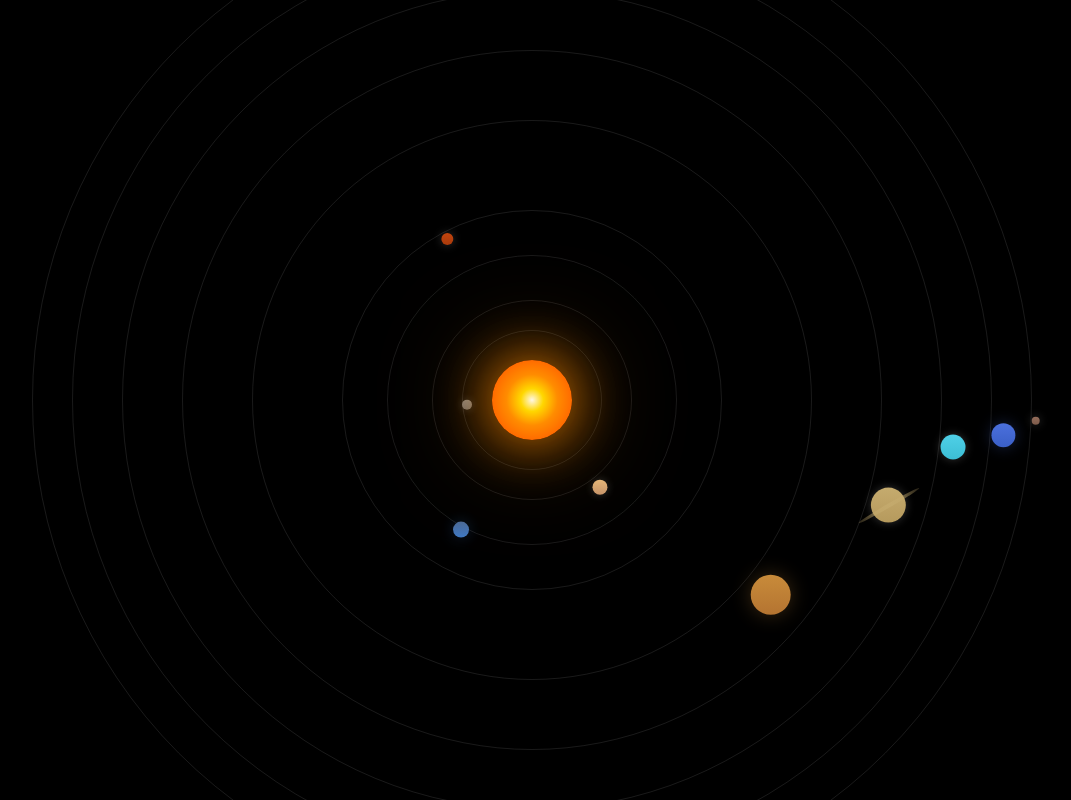
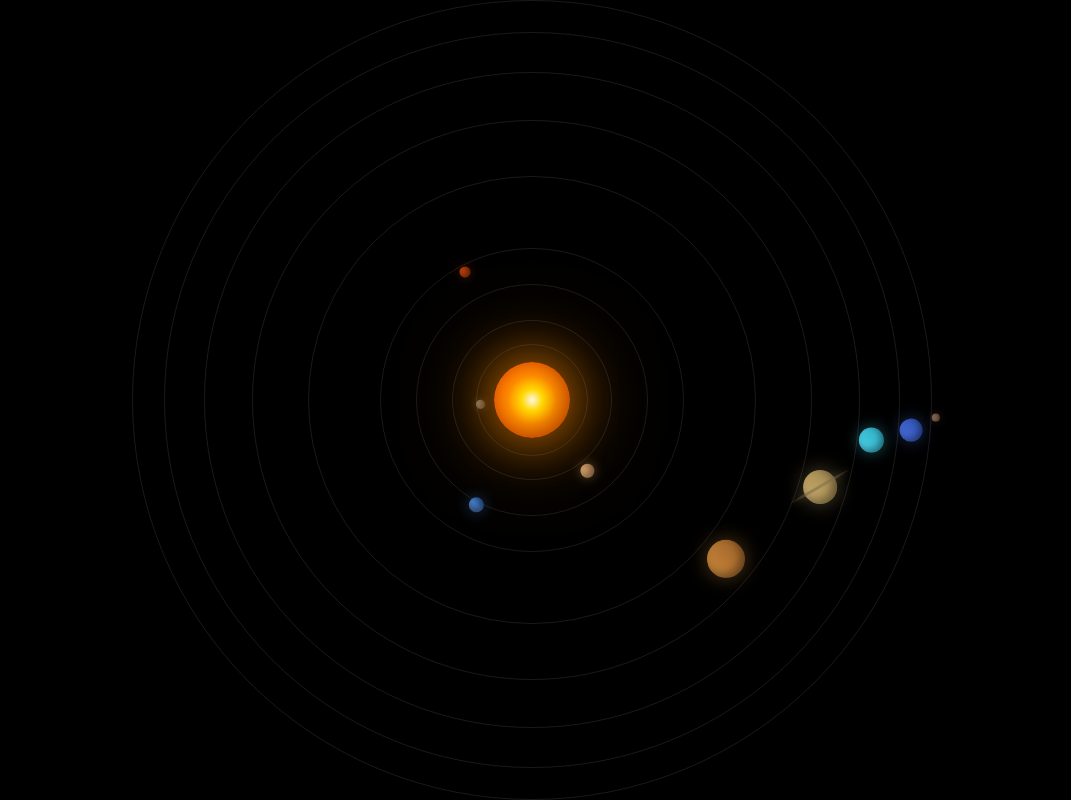
Before and after one commit to stanleycyang/solar-system, a Next.js app: page / in a window 1280 px wide. Shown: the whole page, without its empty margins (108-1179 px from the left). Built offline with nearby package versions, Linux system fonts and the light colour scheme.

Commit message:
3D + fits better

```diff
--- a/app/components/SolarSystem.tsx
+++ b/app/components/SolarSystem.tsx
@@ -1,5 +1,5 @@
 "use client";
-import { useEffect, useRef } from "react";
+import { useEffect, useRef, useState } from "react";
 
 interface PlanetConfig {
   name: string;
@@ -7,7 +7,13 @@ interface PlanetConfig {
   speed: number;
 }
 
-const planets: PlanetConfig[] = [
+const getScaleFactor = () => {
+  // Scale orbit sizes based on viewport
+  const viewportSize = Math.min(window.innerWidth, window.innerHeight);
+  return viewportSize / 1000; // Base scale on 1000px viewport
+};
+
+const getBaseOrbits = () => [
   { name: "mercury", orbitRadius: 70, speed: 4.1 },
   { name: "venus", orbitRadius: 100, speed: 1.6 },
   { name: "earth", orbitRadius: 145, speed: 1 },
@@ -21,8 +27,28 @@ const planets: PlanetConfig[] = [
 
 export default function SolarSystem() {
   const animationFrameRef = useRef<number | null>(null);
+  const [planets, setPlanets] = useState<PlanetConfig[]>([]);
 
   useEffect(() => {
+    const handleResize = () => {
+      const scaleFactor = getScaleFactor();
+      const baseOrbits = getBaseOrbits();
+      setPlanets(
+        baseOrbits.map((planet) => ({
+          ...planet,
+          orbitRadius: planet.orbitRadius * scaleFactor,
+        }))
+      );
+    };
+
+    handleResize(); // Initial setup
+    window.addEventListener("resize", handleResize);
+    return () => window.removeEventListener("resize", handleResize);
+  }, []);
+
+  useEffect(() => {
+    if (!planets.length) return;
+
     const animate = () => {
       planets.forEach(({ name, speed, orbitRadius }) => {
         const planet = document.querySelector(`.${name}`) as HTMLElement;
@@ -31,7 +57,6 @@ export default function SolarSystem() {
           const newRotation = currentRotation + speed;
           planet.dataset.rotation = newRotation.toString();
 
-          // Calculate x and y position on the orbit
           const angle = (newRotation * Math.PI) / 180;
           const x = Math.cos(angle) * orbitRadius;
           const y = Math.sin(angle) * orbitRadius;
@@ -50,7 +75,9 @@ export default function SolarSystem() {
         cancelAnimationFrame(animationFrameRef.current);
       }
     };
-  }, []);
+  }, [planets]);
+
+  if (!planets.length) return null;
 
   return (
     <div className='solar-system'>
--- a/app/globals.css
+++ b/app/globals.css
@@ -1,7 +1,20 @@
 @import url("https://fonts.googleapis.com/css2?family=Orbitron:wght@400;700&display=swap");
 
 :root {
-  --sun-size: 80px;
+  /* Base sizes that will scale with viewport */
+  --base-unit: min(1.2vw, 16px);
+  --sun-size: calc(var(--base-unit) * 5);
+
+  /* Planet sizes relative to base unit */
+  --mercury-size: calc(var(--base-unit) * 0.6);
+  --venus-size: calc(var(--base-unit) * 0.9);
+  --earth-size: calc(var(--base-unit) * 1);
+  --mars-size: calc(var(--base-unit) * 0.7);
+  --jupiter-size: calc(var(--base-unit) * 2.5);
+  --saturn-size: calc(var(--base-unit) * 2.2);
+  --uranus-size: calc(var(--base-unit) * 1.6);
+  --neptune-size: calc(var(--base-unit) * 1.5);
+  --pluto-size: calc(var(--base-unit) * 0.5);
 }
 
 * {
@@ -50,7 +63,8 @@ body {
     #ff8c00 45%,
     #ff4500 100%
   );
-  box-shadow: 0 0 60px #ff8c00, 0 0 120px rgba(255, 140, 0, 0.4);
+  box-shadow: 0 0 60px #ff8c00, 0 0 120px rgba(255, 140, 0, 0.4),
+    inset -4px -4px 20px rgba(0, 0, 0, 0.3);
   z-index: 1;
 }
 
@@ -74,77 +88,94 @@ body {
 
 /* Planet specific styles */
 .mercury {
-  width: 10px;
-  height: 10px;
-  background: linear-gradient(180deg, #807e7d 0%, #6e6c6b 100%);
+  width: var(--mercury-size);
+  height: var(--mercury-size);
+  background: linear-gradient(45deg, #807e7d 0%, #6e6c6b 50%, #4a4a4a 100%);
+  box-shadow: inset -2px -2px 4px rgba(0, 0, 0, 0.4),
+    0 0 8px rgba(255, 255, 255, 0.2);
 }
 
 .venus {
-  width: 15px;
-  height: 15px;
-  background: linear-gradient(180deg, #e6b87c 0%, #c7956b 100%);
+  width: var(--venus-size);
+  height: var(--venus-size);
+  background: linear-gradient(45deg, #e6b87c 0%, #c7956b 50%, #9e7854 100%);
+  box-shadow: inset -3px -3px 6px rgba(0, 0, 0, 0.4),
+    0 0 12px rgba(230, 184, 124, 0.4);
 }
 
 .earth {
-  width: 16px;
-  height: 16px;
-  background: linear-gradient(180deg, #4b6995 0%, #3f7ac5 100%);
-  box-shadow: 0 0 15px rgba(63, 122, 197, 0.3);
+  width: var(--earth-size);
+  height: var(--earth-size);
+  background: linear-gradient(45deg, #4b6995 0%, #3f7ac5 50%, #204b8f 100%);
+  box-shadow: inset -3px -3px 6px rgba(0, 0, 0, 0.4),
+    0 0 15px rgba(63, 122, 197, 0.5);
 }
 
 .mars {
-  width: 12px;
-  height: 12px;
-  background: linear-gradient(180deg, #c1440e 0%, #a93b0c 100%);
+  width: var(--mars-size);
+  height: var(--mars-size);
+  background: linear-gradient(45deg, #c1440e 0%, #a93b0c 50%, #8b2f09 100%);
+  box-shadow: inset -2px -2px 4px rgba(0, 0, 0, 0.4),
+    0 0 12px rgba(193, 68, 14, 0.4);
 }
 
 .jupiter {
-  width: 40px;
-  height: 40px;
-  background: linear-gradient(180deg, #c88b3a 0%, #b47431 100%);
-  box-shadow: 0 0 20px rgba(200, 139, 58, 0.3);
+  width: var(--jupiter-size);
+  height: var(--jupiter-size);
+  background: linear-gradient(45deg, #c88b3a 0%, #b47431 50%, #915c27 100%);
+  box-shadow: inset -4px -4px 8px rgba(0, 0, 0, 0.4),
+    0 0 20px rgba(200, 139, 58, 0.4);
 }
 
 .saturn {
-  width: 35px;
-  height: 35px;
-  background: linear-gradient(180deg, #c5ab6e 0%, #b69a5d 100%);
+  width: var(--saturn-size);
+  height: var(--saturn-size);
+  background: linear-gradient(45deg, #c5ab6e 0%, #b69a5d 50%, #8f784a 100%);
+  box-shadow: inset -4px -4px 8px rgba(0, 0, 0, 0.4),
+    0 0 20px rgba(197, 171, 110, 0.4);
 }
 
 .saturn-rings {
   position: absolute;
-  width: 70px;
-  height: 4px;
+  width: calc(var(--saturn-size) * 2);
+  height: calc(var(--saturn-size) * 0.1);
   background: linear-gradient(
     90deg,
-    rgba(197, 171, 110, 0.2) 0%,
+    rgba(197, 171, 110, 0.1) 0%,
     rgba(197, 171, 110, 0.8) 50%,
-    rgba(197, 171, 110, 0.2) 100%
+    rgba(197, 171, 110, 0.1) 100%
   );
   border-radius: 50%;
   transform: rotate(-30deg);
   top: 50%;
   left: 50%;
   transform-origin: center;
-  margin-left: -35px;
-  margin-top: -2px;
+  margin-left: calc(var(--saturn-size) * -1);
+  margin-top: calc(var(--saturn-size) * -0.05);
+  box-shadow: inset 0 0 10px rgba(0, 0, 0, 0.3),
+    0 0 8px rgba(197, 171, 110, 0.3);
 }
 
 .uranus {
-  width: 25px;
-  height: 25px;
-  background: linear-gradient(180deg, #4fd0e7 0%, #3cbed5 100%);
+  width: var(--uranus-size);
+  height: var(--uranus-size);
+  background: linear-gradient(45deg, #4fd0e7 0%, #3cbed5 50%, #2da4b9 100%);
+  box-shadow: inset -3px -3px 6px rgba(0, 0, 0, 0.4),
+    0 0 15px rgba(79, 208, 231, 0.4);
 }
 
 .neptune {
-  width: 24px;
-  height: 24px;
-  background: linear-gradient(180deg, #4b70dd 0%, #3a5fc7 100%);
-  box-shadow: 0 0 15px rgba(75, 112, 221, 0.3);
+  width: var(--neptune-size);
+  height: var(--neptune-size);
+  background: linear-gradient(45deg, #4b70dd 0%, #3a5fc7 50%, #2d4ba6 100%);
+  box-shadow: inset -3px -3px 6px rgba(0, 0, 0, 0.4),
+    0 0 15px rgba(75, 112, 221, 0.4);
 }
 
 .pluto {
-  width: 8px;
-  height: 8px;
-  background: linear-gradient(180deg, #936c5a 0%, #7d5b4b 100%);
+  width: var(--pluto-size);
+  height: var(--pluto-size);
+  background: linear-gradient(45deg, #936c5a 0%, #7d5b4b 50%, #634639 100%);
+  box-shadow: inset -1px -1px 3px rgba(0, 0, 0, 0.4),
+    0 0 8px rgba(147, 108, 90, 0.3);
 }
```
